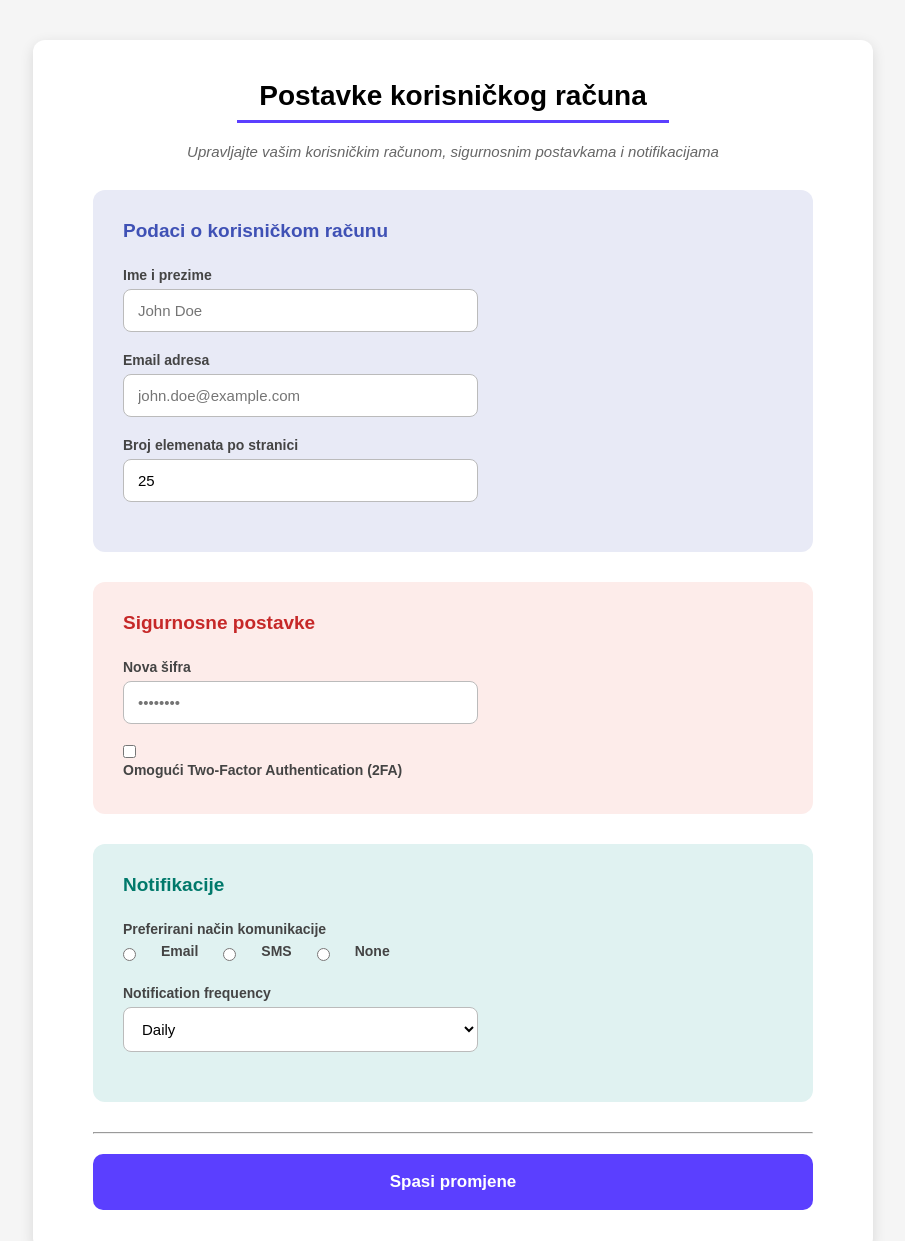
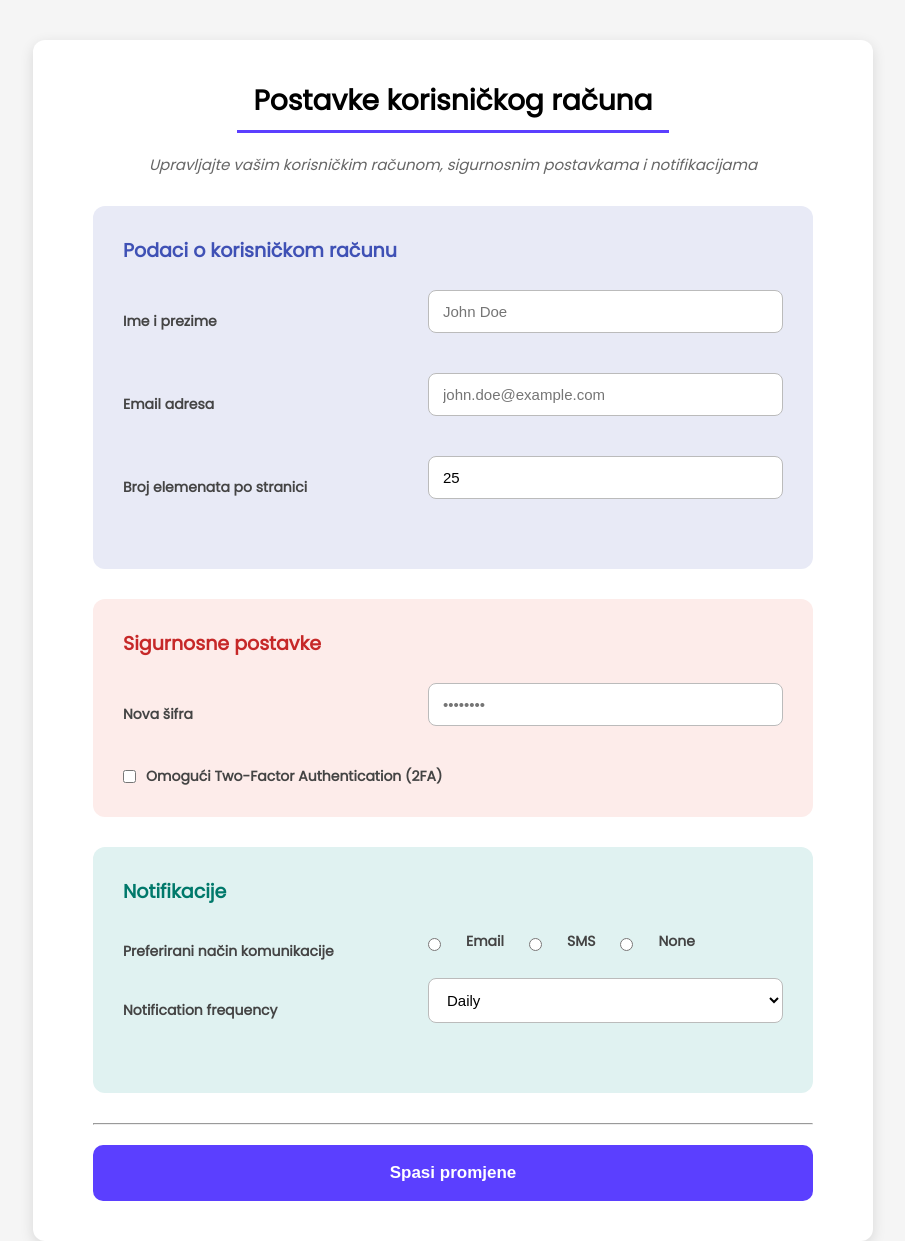
Before and after one commit to edulabic/ScenarijPro, a plain HTML site: page html/user.html in a window 1280 px wide. Shown: the top 1241 px of the page, without its empty margins (187-1092 px from the left). Drawn offline with Linux system fonts and the light colour scheme.

Commit message:
Z3 ispravka css za font i prikaz labela

```diff
--- a/css/user.css
+++ b/css/user.css
@@ -1,3 +1,5 @@
+@import url(http://fonts.googleapis.com/css?family=Poppins);
+
 * {
     margin: 0;
     padding: 0;
@@ -5,12 +7,12 @@
 }
 
 body {
-    font-family: Arial, sans-serif;
+    font-family: 'Poppins', sans-serif;
     background-color: #f5f5f5;
     min-height: 100vh;
     display: flex;
     justify-content: center;
-    align-items: flex-start;
+    align-items: center;
     padding: 40px;
 }
 
@@ -71,6 +73,11 @@ body {
     color: #c62828;
 }
 
+.form-row {
+    margin-bottom: 20px;
+}
+
+
 .notifications h2 {
     color: #00796b;
 }
@@ -116,6 +123,12 @@ label {
     margin-bottom: 0;
 }
 
+.checkbox-wrapper label {
+    display: inline-block;
+    margin-bottom: 0;
+}
+
+
 .checkbox-wrapper input[type="checkbox"] {
     width: auto;
     margin: 0;
@@ -148,30 +161,37 @@ button:hover {
 
 @media (min-width: 750px) {
 
-    .podaci label,
-    .sigurnost label[for="pwd"],
-    .notifications .main-label,
-    .notifications label[for="frequency"] {
-        display: inline-block;
-        width: 280px;
-        text-align: left;
-        margin-right: 25px;
-        vertical-align: middle;
+    .form-row {
+        display: flex;
+        align-items: center;
     }
 
-    .podaci input,
-    .sigurnost input[type="password"],
-    .notifications select {
+    .form-row label {
+        width: 280px;
+        margin-bottom: 0;
+        margin-right: 25px;
         display: inline-block;
+        text-align: left;
+    }
+
+    .form-row input,
+    .form-row select {
         width: calc(100% - 305px);
+        display: inline-block;
+    }
+
+    .radio-wrapper {
+        display: flex;
+        align-items: center;
+    }
+
+    .radio-wrapper .main-label {
+        width: 280px;
+        margin-right: 25px;
+        font-weight: 600;
     }
 
     .radio-container {
-        margin-left: 0;
+        flex: 1;
     }
-
-    .checkbox-wrapper {
-        margin-left: 0;
-    }
-
 }
--- a/html/user.html
+++ b/html/user.html
@@ -1,8 +1,8 @@
 <!DOCTYPE html>
 <html lang="bs">
-    <head><link rel="stylesheet" href="../css/user.css">
     <meta charset="UTF-8">
-    </head>
+    <meta name="viewport" content="width=device-width, initial-scale=1.0">
+    <link rel="stylesheet" href="../css/user.css">
     <body>
         <form class="forma">
         <h1>Postavke korisničkog računa</h1>
@@ -10,31 +10,44 @@
         <p>Upravljajte vašim korisničkim računom, sigurnosnim postavkama i notifikacijama</p>
         <div class="podaci">
             <h2>Podaci o korisničkom računu</h2>
+            <div class="form-row">
             <label for="imeprezime">Ime i prezime</label>
             <input type="text" id="imeprezime" placeholder="John Doe">
+            </div>
+            <div class="form-row">
             <label for="email-input">Email adresa</label>
             <input type="text" id="email-input" placeholder="john.doe@example.com">
+            </div>
+            <div class="form-row">
             <label for="br_elemenata">Broj elemenata po stranici</label>
             <input type="number" id="br_elemenata" min="1" max="100" value="25">
+            </div>
         </div>
         <div class="sigurnost">
             <h2>Sigurnosne postavke</h2>
+            <div class="form-row">
             <label for="pwd">Nova šifra</label>
-            <input type="password" id="pwd" placeholder="••••••••"><br>
+            <input type="password" id="pwd" placeholder="••••••••">
+            </div>
+            <div class="checkbox-wrapper">
             <input type="checkbox" id="authentication" name="authentication" value="auth" >
             <label for="authentication">Omogući Two-Factor Authentication (2FA)</label>
+            </div>
         </div>
         <div class="notifications">
             <h2>Notifikacije</h2>
+            <div class="radio-wrapper">
                 <label class="main-label">Preferirani način komunikacije</label>
                 <div class="radio-container">
-                <input type="radio" id="email-radio" name="contact" value="Email">
-                <label for="email-radio">Email</label>
-                <input type="radio" id="SMS" name="contact" value="SMS">
-                <label for="SMS">SMS</label>
-                <input type="radio" id="none" name="contact" value="None">
-                <label for="none">None</label><br>
+                    <input type="radio" id="email-radio" name="contact" value="Email">
+                    <label for="email-radio">Email</label>
+                    <input type="radio" id="SMS" name="contact" value="SMS">
+                    <label for="SMS">SMS</label>
+                    <input type="radio" id="none" name="contact" value="None">
+                    <label for="none">None</label>
                 </div>
+            </div>
+                <div class="form-row">
                 <label for="frequency">Notification frequency</label>
                 <select id="frequency">
                     <option value="daily">Daily</option>
@@ -42,6 +55,7 @@
                     <option value="monthly">Monthly</option>
                     <option value="never">Never</option>
                 </select>
+                </div>
             </div>
             <hr>
             <button type="submit" id="save">Spasi promjene</button>
```
